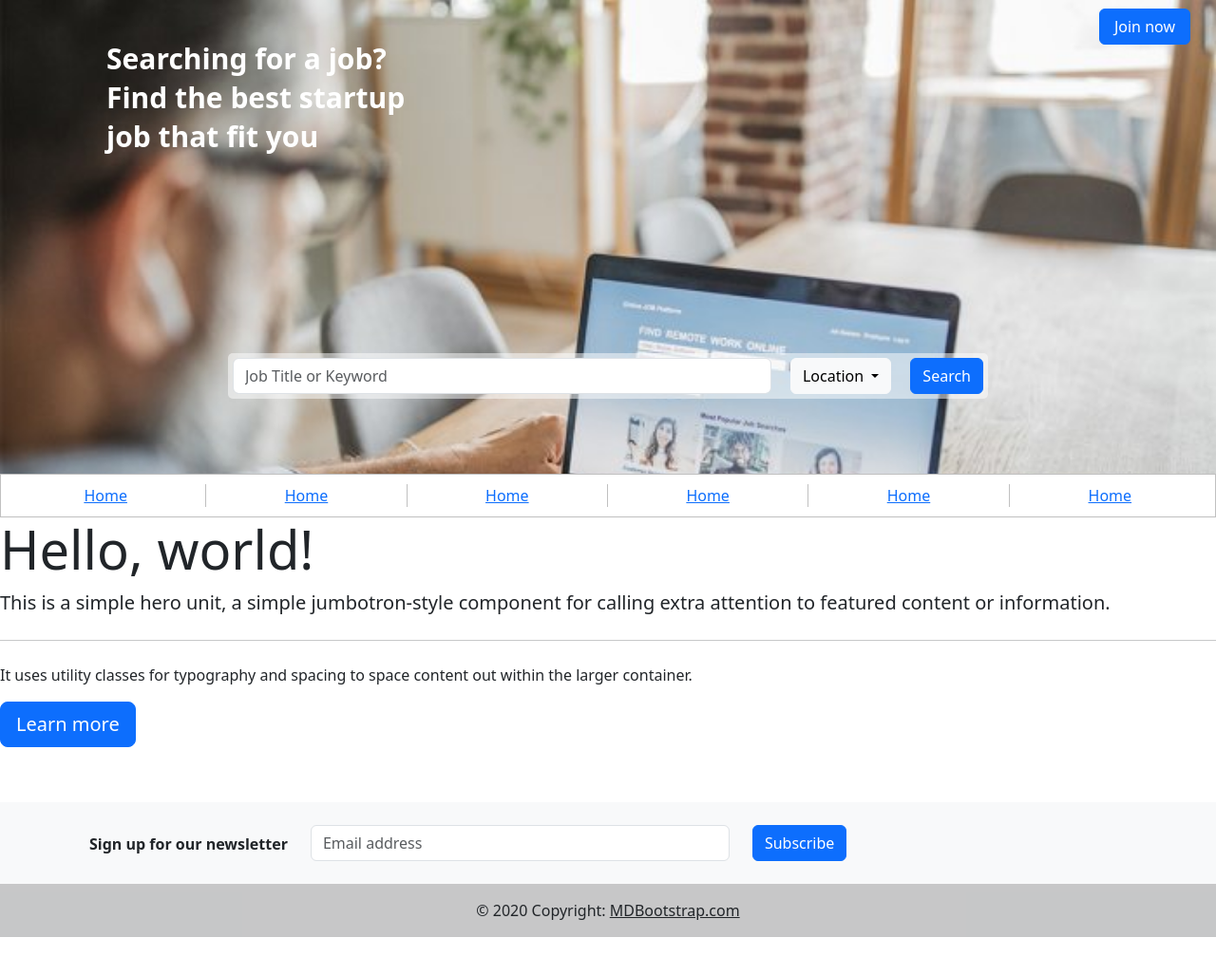
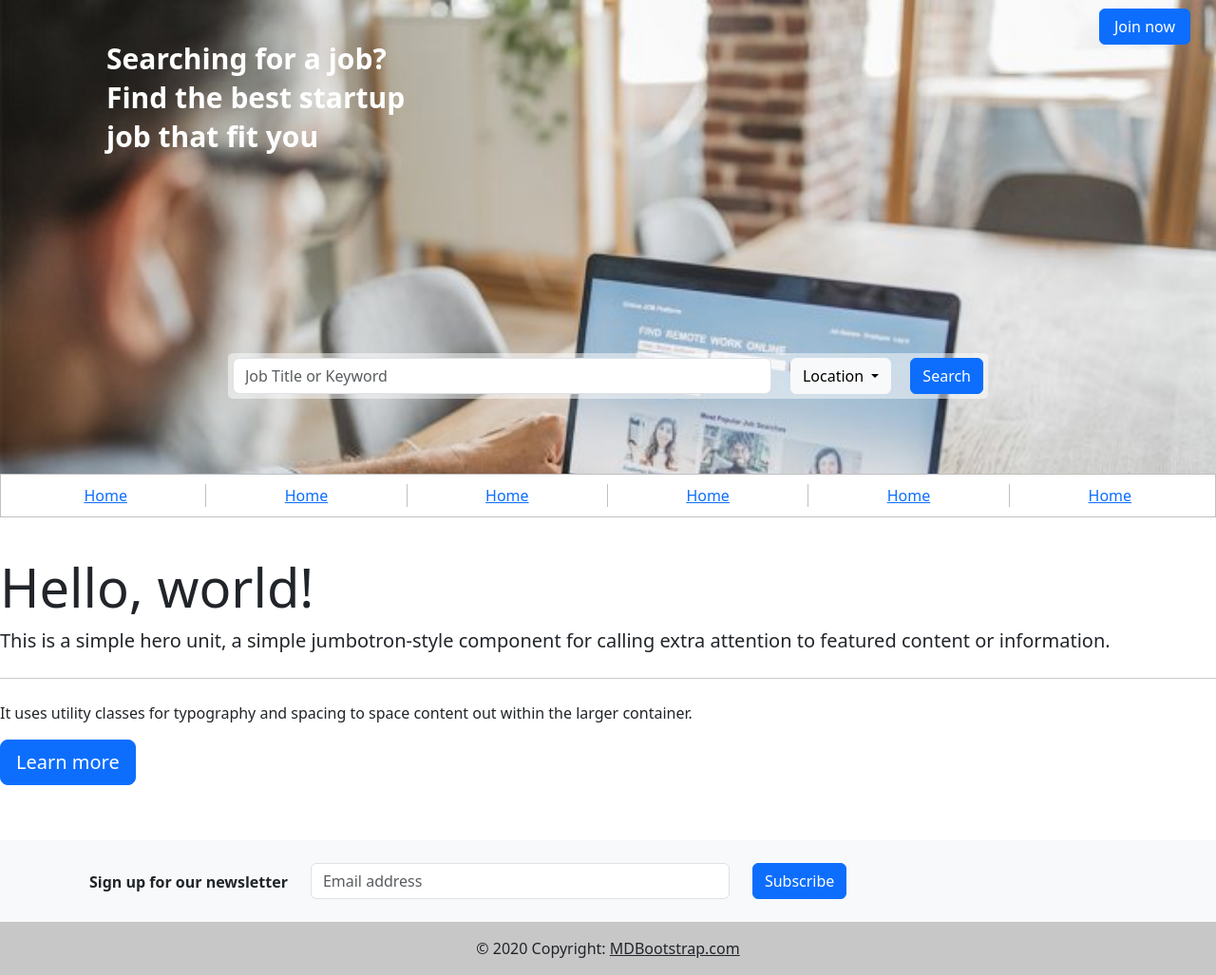
Before and after one commit to sayanavarghese/collegeproject-og, a Django app: page / in a window 1280 px wide. Shown: the part 77-1104 px from the top of the page at 95% size. Before the commit the page ends 1064 px from the top, so only its background shows below. Run offline with Django 3.2, Linux system fonts and the light colour scheme.

Commit message:
ADDING CHANGES

```diff
--- a/jobfinder/page_app/static/css/home.css
+++ b/jobfinder/page_app/static/css/home.css
@@ -62,4 +62,5 @@
 
 .main-content {
   min-height: 300px;
+  margin-top: 40px;
 }
```
